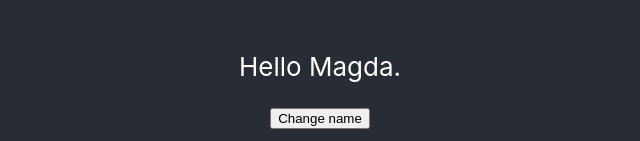
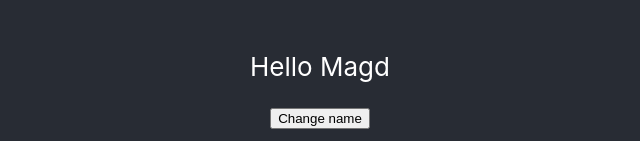
Before and after one commit to MagdK/rolodex, a React (Create React App) app: page / in a window 1280 px wide. Shown: the part 483-624 px from the top of the page, without its empty margins (320-960 px from the left). Built offline with nearby package versions, Linux system fonts and the light colour scheme.

Commit message:
Change p tag name with setState on button click

```diff
--- a/src/App.js
+++ b/src/App.js
@@ -1,17 +1,32 @@
+import { Component } from 'react';
+
 import logo from './logo.svg';
 import './App.css';
-import { Component } from 'react';
 
 class App extends Component {
+  constructor() {
+    super();
+
+    this.state = {
+      name: 'Magd'
+    }
+  }
+
   render() {
     return (
       <div className="App">
         <header className="App-header">
           <img src={logo} className="App-logo" alt="logo" />
           <p>
-            Hello Magda.
+            Hello {this.state.name}
           </p>
-          <button>Change name</button>
+          <button
+            onClick={() => {
+              this.setState({ name: 'Effi' });
+            }}
+          >
+            Change name
+          </button>
         </header>
       </div>
     );
```
